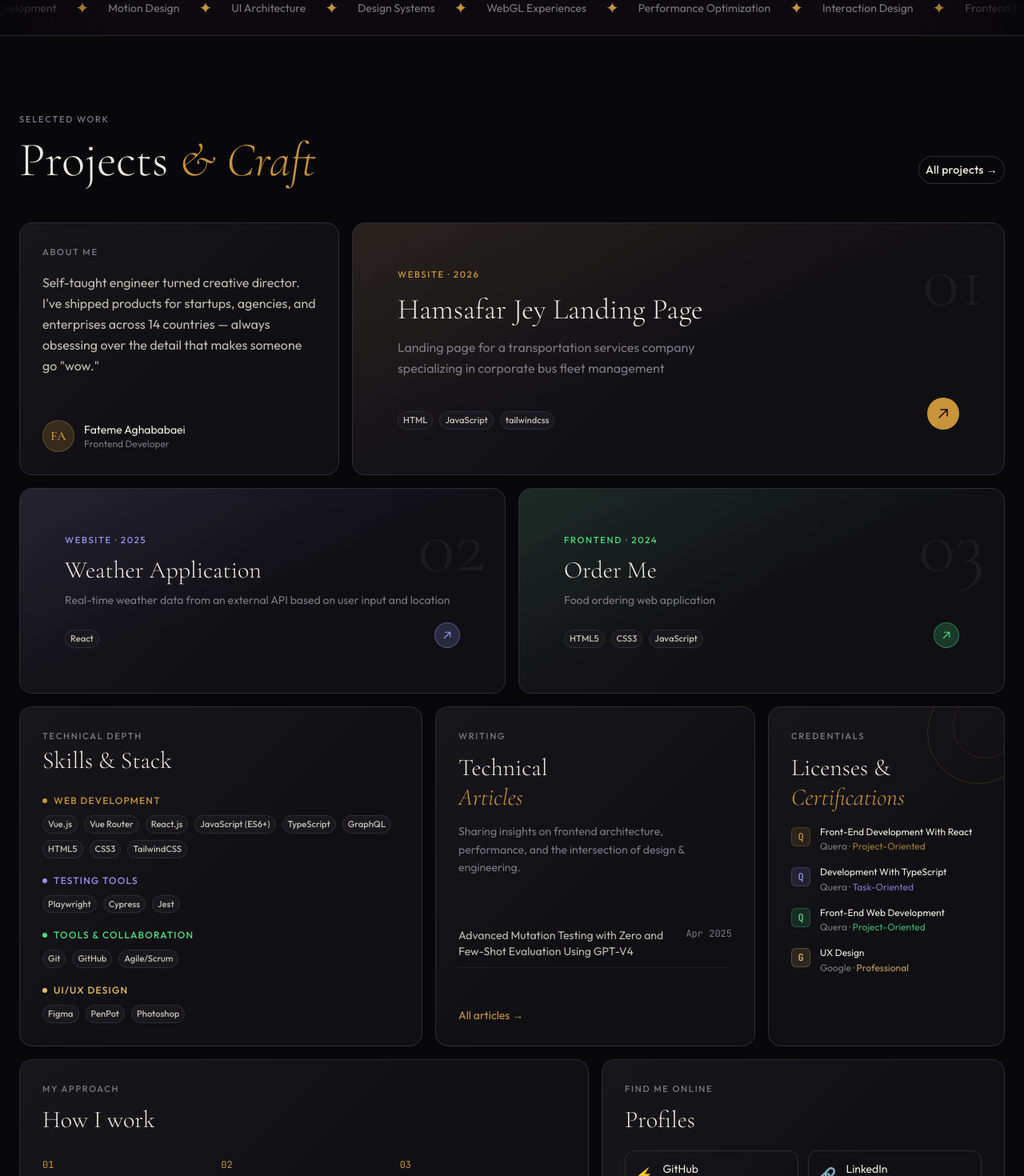
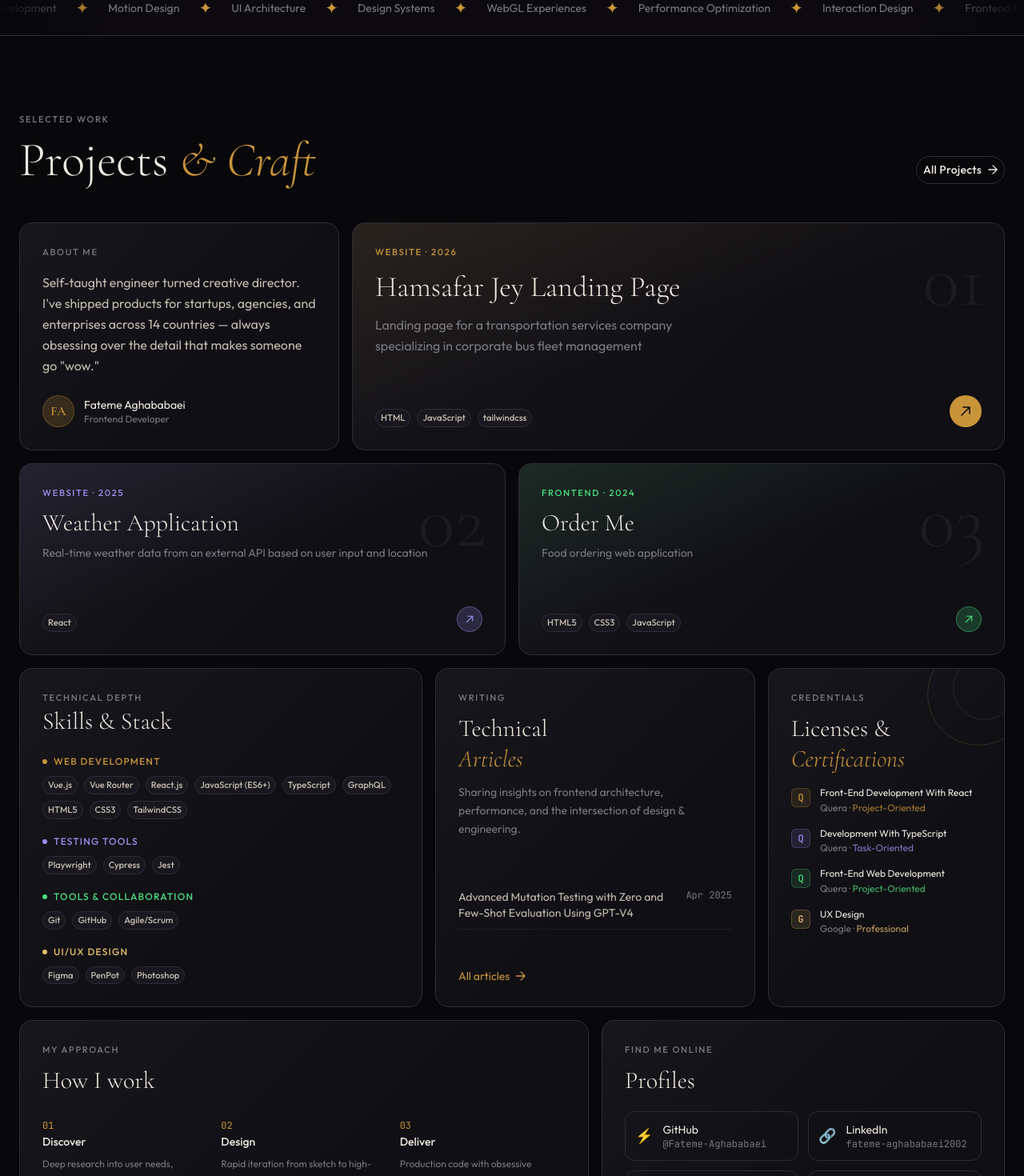
Before and after one commit to Fateme-Aghababaei/portfolio, a Vue app: page / in a window 1280 px wide. Shown: the part 825-2295 px from the top of the page at 80% size. Built offline with nearby package versions, Linux system fonts and the light colour scheme.

Commit message:
refactor: update SVG icon sizes for consistency across components

```diff
--- a/src/components/AppNav.vue
+++ b/src/components/AppNav.vue
@@ -67,7 +67,7 @@ onUnmounted(() => unwatch?.())
       <div class="flex items-center gap-4">
         <a href="#contact" class="btn-primary hidden md:inline-flex">
           <span>Let's talk</span>
-          <svg width="14" height="14" viewBox="0 0 14 14" fill="none" class="transition-transform group-hover:translate-x-0.5">
+          <svg width="12" height="12" viewBox="0 0 14 14" fill="none" class="transition-transform group-hover:translate-x-0.5">
             <path d="M1 7h12M7 1l6 6-6 6" stroke="currentColor" stroke-width="1.5" stroke-linecap="round" stroke-linejoin="round"/>
           </svg>
         </a>
--- a/src/components/BentoGrid.vue
+++ b/src/components/BentoGrid.vue
@@ -107,7 +107,12 @@ onMounted(() => {
           Projects <span class="italic text-gold">& Craft</span>
         </h2>
       </div>
-      <a href="#" class="btn-outline hidden md:inline-flex">All projects →</a>
+      <a href="#" class="btn-outline hidden md:inline-flex">
+        <span>All Projects</span>
+        <svg width="12" height="12" viewBox="0 0 14 14" fill="none" class="transition-transform group-hover:translate-x-0.5">
+          <path d="M1 7h12M7 1l6 6-6 6" stroke="currentColor" stroke-width="1.5" stroke-linecap="round" stroke-linejoin="round"/>
+        </svg>
+      </a>
     </div>
 
     <!-- ======================== BENTO GRID ======================== -->
@@ -138,7 +143,7 @@ onMounted(() => {
 
       <!-- Featured project 1 (8 cols) -->
       <div
-        class="bento-animated bento-card col-span-12 md:col-span-8 relative overflow-hidden min-h-70 p-7 group cursor-pointer"
+        class="bento-animated bento-card col-span-12 md:col-span-8 relative overflow-hidden min-h-70 group cursor-pointer"
       >
         <!-- Background gradient -->
         <div class="absolute inset-0 bg-linear-to-br from-gold/10 via-transparent to-transparent" />
@@ -172,7 +177,7 @@ onMounted(() => {
 
       <!-- Project 2 (6 cols) -->
       <div
-        class="bento-animated bento-card col-span-12 md:col-span-6 relative overflow-hidden min-h-60 p-7 group cursor-pointer"
+        class="bento-animated bento-card col-span-12 md:col-span-6 relative overflow-hidden min-h-60 group cursor-pointer"
       >
         <div class="absolute inset-0 bg-linear-to-br from-lavender/10 via-transparent to-transparent" />
         <div class="absolute top-6 right-6 font-display text-8xl font-light text-white/5 select-none">02</div>
@@ -198,7 +203,7 @@ onMounted(() => {
 
       <!-- Project 3 (6 cols) -->
       <div
-        class="bento-animated bento-card col-span-12 md:col-span-6 relative overflow-hidden min-h-60 p-7 group cursor-pointer"
+        class="bento-animated bento-card col-span-12 md:col-span-6 relative overflow-hidden min-h-60 group cursor-pointer"
       >
         <div class="absolute inset-0 bg-linear-to-br from-green/10 via-transparent to-transparent" />
         <div class="absolute top-6 right-6 font-display text-8xl font-light text-white/5 select-none">03</div>
@@ -279,8 +284,11 @@ onMounted(() => {
           </div>
         </div>
 
-        <a href="#" class="mt-4 font-body text-sm text-gold hover:text-gold-light transition-colors">
-          All articles →
+        <a href="#" class="flex items-center gap-2 mt-4 font-body text-sm text-gold hover:text-gold-light transition-colors">
+          <span>All articles</span>
+          <svg width="12" height="12" viewBox="0 0 14 14" fill="none" class="transition-transform group-hover:translate-x-0.5">
+            <path d="M1 7h12M7 1l6 6-6 6" stroke="currentColor" stroke-width="1.5" stroke-linecap="round" stroke-linejoin="round"/>
+          </svg>
         </a>
       </div>
 
--- a/src/components/ContactCTA.vue
+++ b/src/components/ContactCTA.vue
@@ -144,7 +144,7 @@ onMounted(() => {
           class="btn-primary w-full justify-center group"
         >
           <span>Send message</span>
-          <svg width="14" height="14" viewBox="0 0 14 14" fill="none"
+          <svg width="12" height="12" viewBox="0 0 14 14" fill="none"
                class="group-hover:translate-x-1 transition-transform">
             <path d="M1 7h12M7 1l6 6-6 6" stroke="currentColor" stroke-width="1.5" stroke-linecap="round" stroke-linejoin="round"/>
           </svg>
--- a/src/components/HeroSection.vue
+++ b/src/components/HeroSection.vue
@@ -132,7 +132,7 @@ onMounted(() => {
           <div class="hero-ctas flex flex-wrap items-center gap-4 pt-2">
             <a href="#work" class="btn-primary group">
               View my work
-              <svg width="14" height="14" viewBox="0 0 14 14" fill="none" class="group-hover:translate-x-1 transition-transform">
+              <svg width="12" height="12" viewBox="0 0 14 14" fill="none" class="group-hover:translate-x-1 transition-transform">
                 <path d="M1 7h12M7 1l6 6-6 6" stroke="currentColor" stroke-width="1.5" stroke-linecap="round" stroke-linejoin="round"/>
               </svg>
             </a>
```
